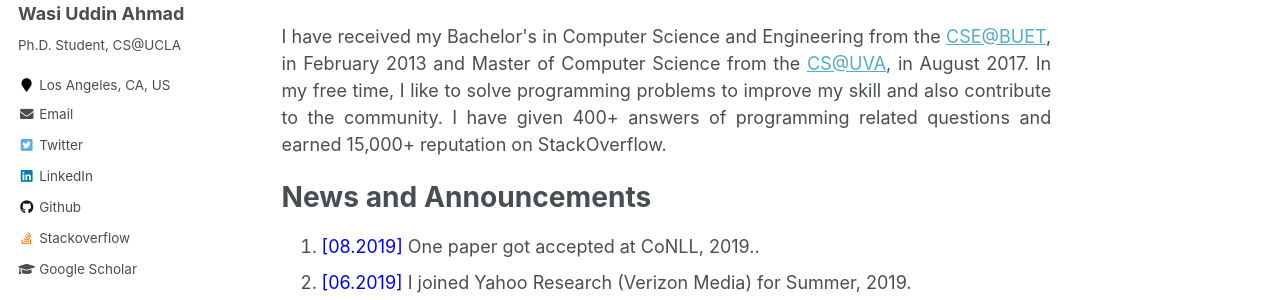
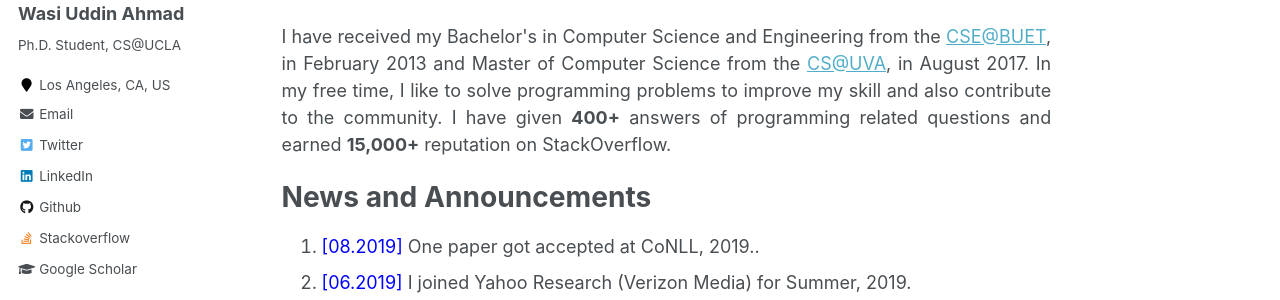
Before and after one commit to wasiahmad/wasiahmad.github.io, a Jekyll site: the page built from _pages/about.md, in a window 1280 px wide and 1006 px high. Shown: the part 323-623 px from the top of the window. Built offline with Jekyll 4.4.1, drawn with Linux system fonts in a browser that asks for light colours.

```diff
--- a/_pages/about.md
+++ b/_pages/about.md
@@ -13,7 +13,7 @@ I am a Ph.D. student at the <a href="http://www.cs.ucla.edu/">CS@UCLA</a>. Previ
 </p>
 
 <p align="justify">
-I have received my Bachelor's in Computer Science and Engineering from the <a href="http://cse.buet.ac.bd/">CSE@BUET</a>, in February 2013 and Master of Computer Science from the <a href="http://www.cs.virginia.edu/">CS@UVA</a>, in August 2017. In my free time, I like to solve programming problems to improve my skill and also contribute to the community. I have given 400+ answers of programming related questions and earned 15,000+ reputation on StackOverflow.
+I have received my Bachelor's in Computer Science and Engineering from the <a href="http://cse.buet.ac.bd/">CSE@BUET</a>, in February 2013 and Master of Computer Science from the <a href="http://www.cs.virginia.edu/">CS@UVA</a>, in August 2017. In my free time, I like to solve programming problems to improve my skill and also contribute to the community. I have given <b>400+</b> answers of programming related questions and earned <b>15,000+</b> reputation on StackOverflow.
 </p>
 
 
```
